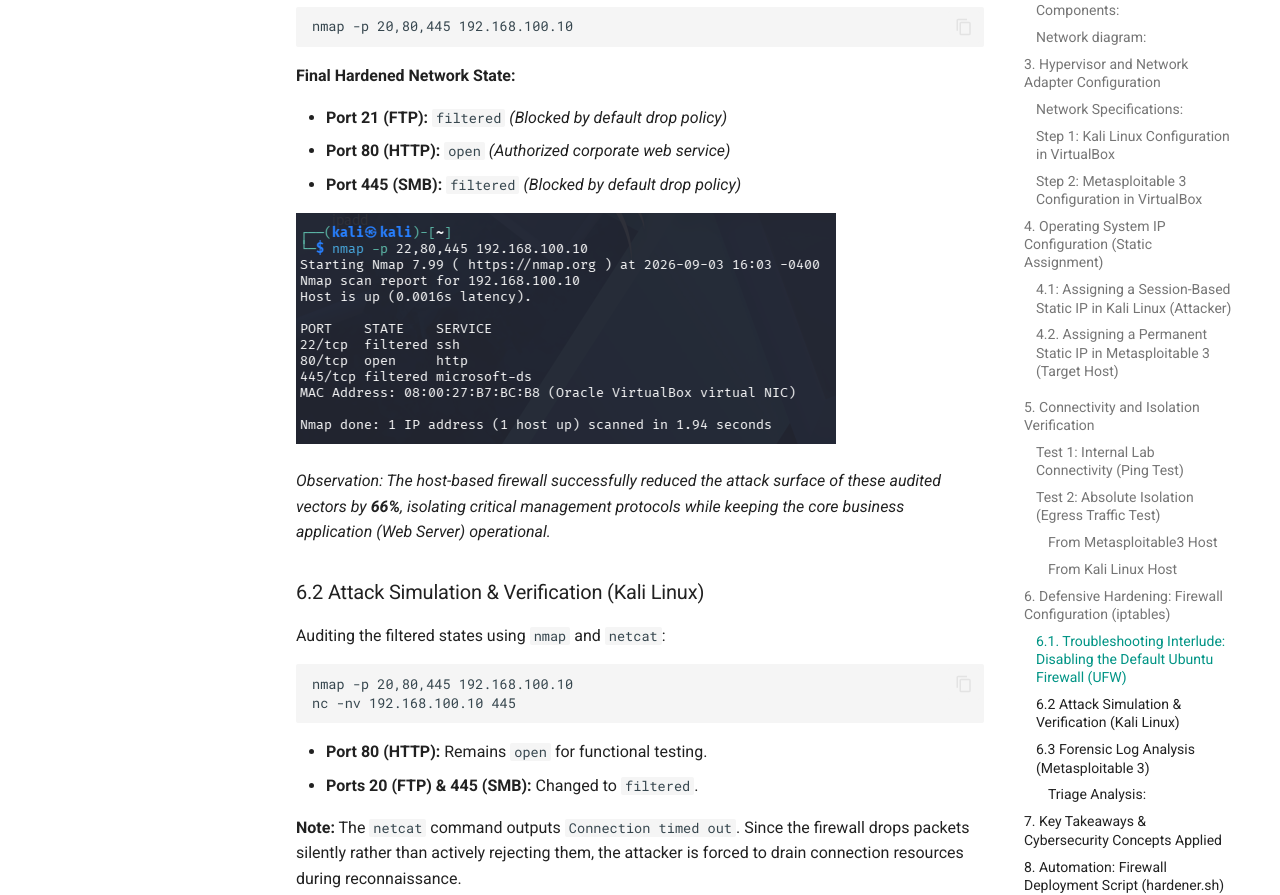
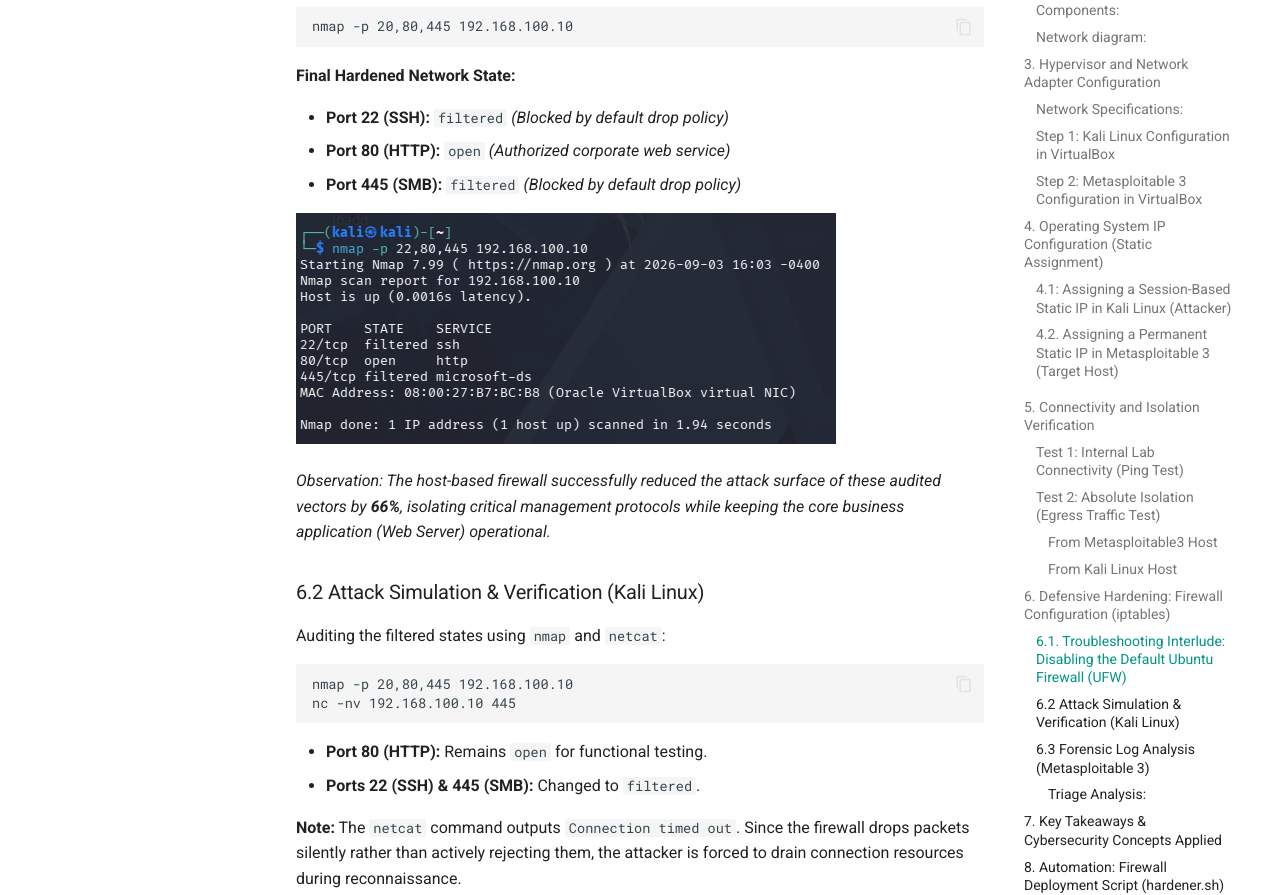
Before and after one commit to cyberton11/cyberton11.github.io, an MkDocs documentation site: the page built from docs/laboratories/lab-01/index.md, in a window 1280 px wide and 1400 px high, scrolled down 9024 px. Shown: the part 152-1047 px from the top of the window. Built offline with MkDocs 1.6.1 and Material for MkDocs 9.7.7, drawn with Linux system fonts in a browser that asks for light colours.

Commit message:
Change FTP to SSH in network state documentation
Updated port status in the final hardened network state section to reflect changes in FTP and SSH.

```diff
--- a/docs/laboratories/lab-01/index.md
+++ b/docs/laboratories/lab-01/index.md
@@ -225,7 +225,7 @@ After applying the custom `iptables` configuration, an identical verification sc
 
 **Final Hardened Network State:**
 
-* **Port 21 (FTP):** `filtered` _(Blocked by default drop policy)_
+* **Port 22 (SSH):** `filtered` _(Blocked by default drop policy)_
 - **Port 80 (HTTP):** `open` _(Authorized corporate web service)_
 - **Port 445 (SMB):** `filtered` _(Blocked by default drop policy)_
 
@@ -242,7 +242,7 @@ Auditing the filtered states using `nmap` and `netcat`:
 	nc -nv 192.168.100.10 445
 
 * **Port 80 (HTTP):** Remains `open` for functional testing.
-* **Ports 20 (FTP) & 445 (SMB):** Changed to `filtered`.
+* **Ports 22 (SSH) & 445 (SMB):** Changed to `filtered`.
 
 **Note:** The `netcat` command outputs `Connection timed out`. Since the firewall drops packets silently rather than actively rejecting them, the attacker is forced to drain connection resources during reconnaissance.
 
```
